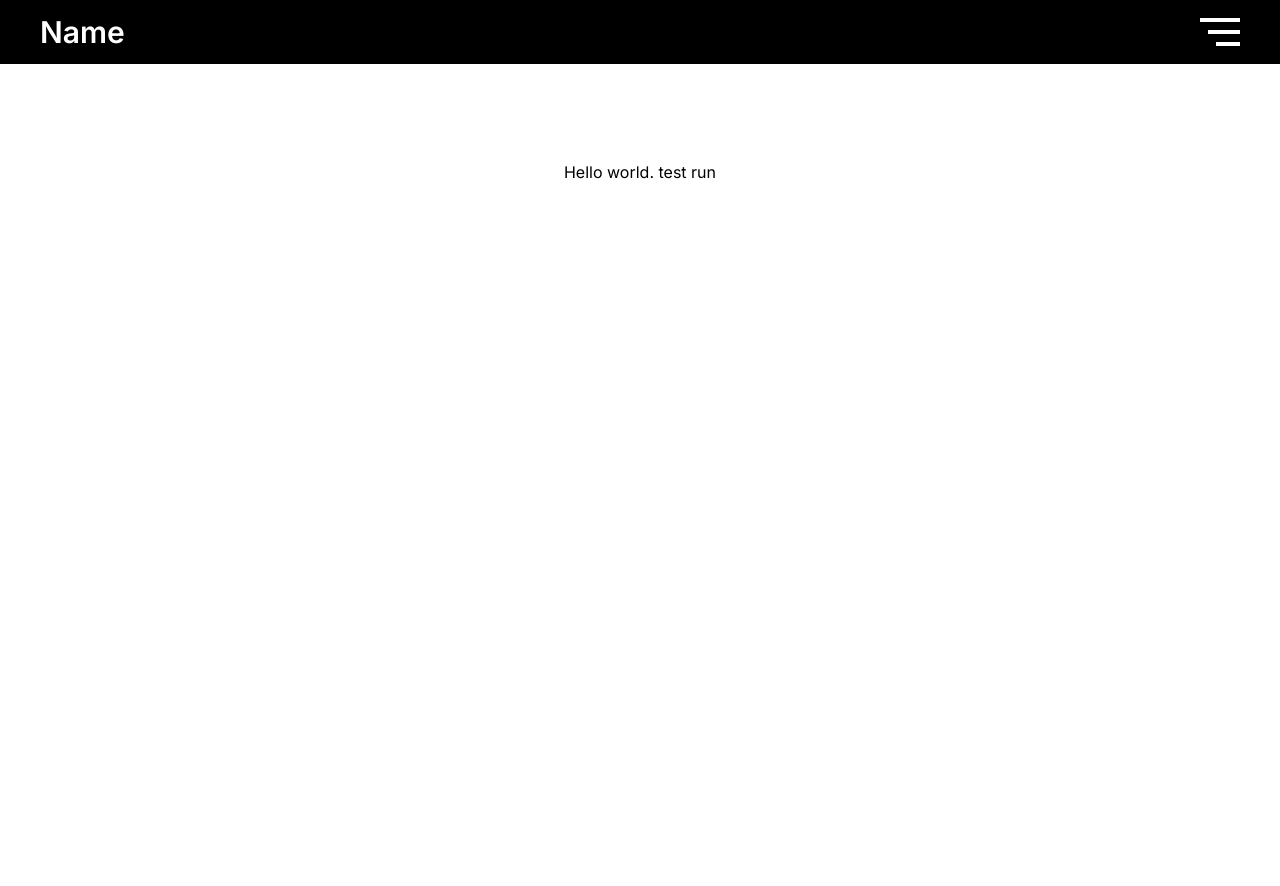
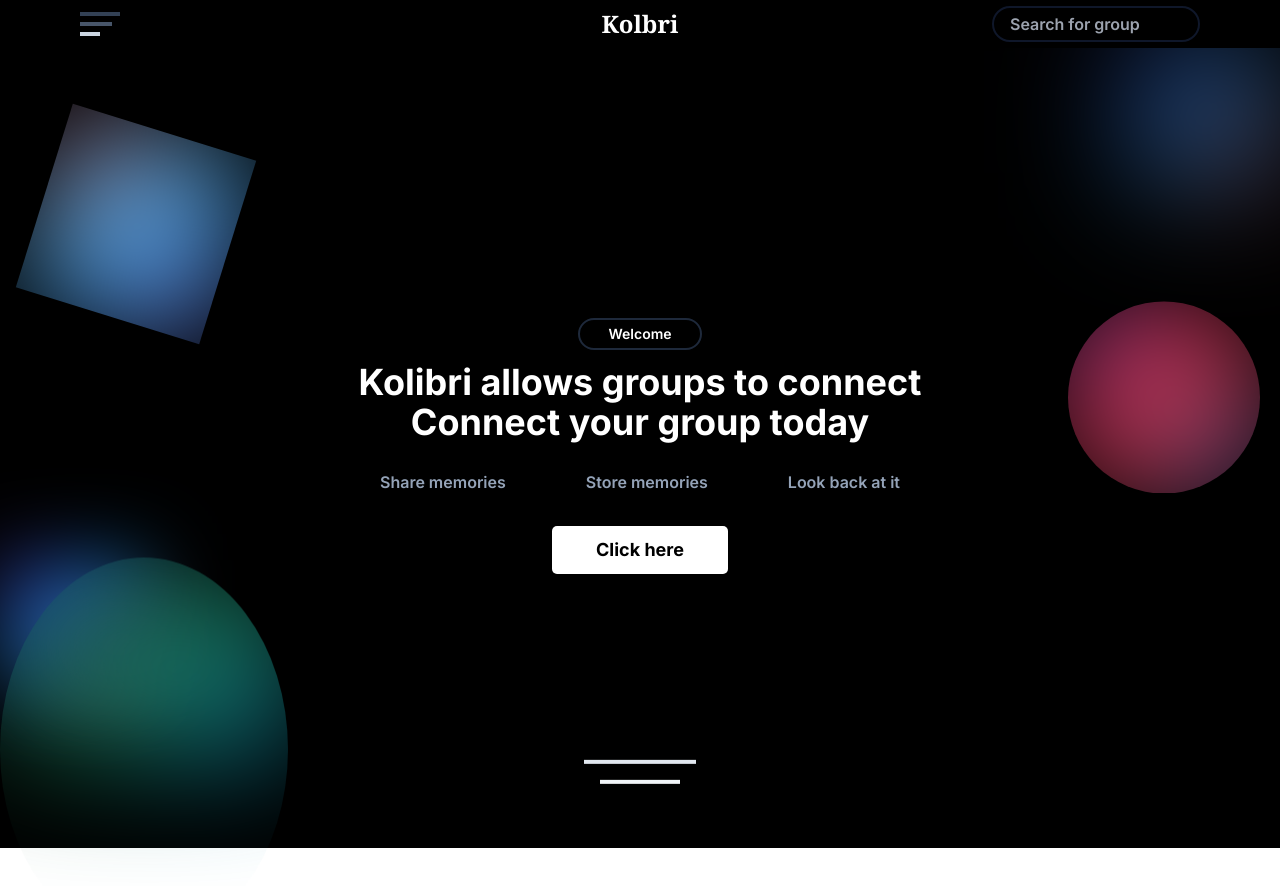
Before and after one commit to Bifrost-Builders/MyndaAlbum-appid, a Next.js app in the folder my-app/: page / in a window 1280 px wide. Shown: the top 886 px of the page. After the commit the page ends 848 px from the top, so only its background shows below. Built offline with nearby package versions, Linux system fonts and the light colour scheme.

Commit message:
Finished

```diff
--- /dev/null
+++ b/my-app/src/app/components/baseComp/button.tsx
@@ -0,0 +1,24 @@
+import React from "react";
+
+/*
+
+  Styled jsx button element
+
+*/
+
+interface ButtonProps extends React.ButtonHTMLAttributes<HTMLButtonElement> {
+  title?: string;
+}
+
+const Button: React.FC<ButtonProps> = ({ title = "Click here", ...props }) => {
+  return (
+    <button
+      className="h-12 w-44 rounded-[5px] bg-white text-black font-bold text-lg my-1 hover:bg-slate-100 hover:-translate-y-1 hover:transition-all"
+      {...props}
+    >
+      {title}
+    </button>
+  );
+};
+
+export default Button;
--- a/my-app/src/app/components/header.tsx
+++ b/my-app/src/app/components/header.tsx
@@ -12,33 +12,30 @@ export default function Header() {
     }
 
     return (
-        <header className="bg-black text-white h-16 flex justify-between items-center px-10">
+        <header className="bg-black h-12 w-full top-0 z-50 flex justify-center items-center gap-48 text-white relative">
 
-            <h1 className="text-3xl font-semibold">Name</h1>
+            <div className={menuState ? "bg-black bg-opacity-70 absolute left-14 top-14 h-32 w-32 flex flex-col justify-center px-9 rounded-2xl" : "hidden"}>
+                <Link href="" className="font-semibold hover:text-slate-200">About</Link>
+                <Link href="" className="font-semibold hover:text-slate-200">FAQ</Link>
+                <Link href="" className="font-semibold hover:text-slate-200">Demo</Link>
+            </div>
 
-            <div
-                className="h-7 w-10 gap-2 relative"
-                onClick={() => onMenuClick()}
-            >
+            <div className="absolute h-10 w-10 left-20 flex justify-center flex-col gap-1.5"
+            onClick={() => onMenuClick()}>
 
-                <div className="bg-white h-1 w-full absolute right-0 top-0"></div>
-
-                <div className="bg-white h-1 w-8 absolute right-0 top-3"></div>
-
-                <div className="bg-white h-1 w-6 absolute right-0 top-6"></div>
+                    <div className="h-1 w-full bg-slate-700"></div>
+                    <div className="h-1 w-8 bg-slate-600"></div>
+                    <div className="h-1 w-5 bg-slate-300"></div>
 
             </div>
 
-            <section className={menuState ? "bg-black text-white h-32 w-32 flex flex-col justify-center items-center text-lg font-semibold rounded-[8px] gap-2 transition-all delay-75 absolute top-[70px] right-3" : "hidden"}>
+            <h1 className="text-2xl font-serif font-bold">Kolbri</h1>
 
-                <Link href={"/"} className="hover:text-gray-200 active:text-gray-300">Home</Link>
-
-                <Link href={"/"} className="hover:text-gray-200 active:text-gray-300">About</Link>
-
-                <Link href={"/"} className="hover:text-gray-200 active:text-gray-300">Help</Link>
+            <div className="absolute right-20">
+            <input type="text" className="h-9 w-52 bg-black border-2 border-slate-900 rounded-full px-4 font-semibold" placeholder="Search for group" />
+            </div>
 
 
-            </section>
 
         </header>
     )
--- /dev/null
+++ b/my-app/src/app/components/routingButton.tsx
@@ -0,0 +1,23 @@
+
+/*
+    This file exports button that can be used to route
+
+    *Pass in props: route(string)
+    *Default = "/"
+
+*/
+
+import React from "react";
+import Button from "./baseComp/button";
+import { useRouter } from "next/navigation";
+
+export default function RoutingButton({route = "/"}) {
+    const Router = useRouter();
+    const handleRouting = () => {
+        Router.push(route)
+    };
+
+    return (
+        <Button onClick={handleRouting}/>
+    )
+}
--- /dev/null
+++ b/my-app/src/app/lib/hooks.ts
@@ -0,0 +1,7 @@
+"use client";
+import { useRouter } from "next/router";
+
+export default function useSkipper() {
+    const Router = useRouter();
+    Router.push("/");
+}
--- /dev/null
+++ b/my-app/src/app/loading.tsx
@@ -0,0 +1,12 @@
+
+/*
+
+    Base block for loading
+
+*/
+
+export default function Loading() {
+    return (
+        <h1>Loading...</h1>
+    )
+  }
--- a/my-app/src/app/page.tsx
+++ b/my-app/src/app/page.tsx
@@ -1,10 +1,66 @@
-
+"use client";
+import React from 'react';
+import Button from './components/baseComp/button';
+import RoutingButton from './components/routingButton';
 
 export default function Home() {
   return (
-    <main className="flex min-h-screen h-[1000px] flex-col items-center justify-between p-24">
+    <main className="min-h-screen h-full w-full bg-black relative">
 
-      <h1>Hello world. test run</h1>
+      {/* Gradient backgrounds with animations */}
+      <div
+        className="bg-gradient-to-br from-violet-900 via-sky-700 to-red-500 h-32 w-36 absolute top-0 right-1 blur-3xl"
+      />
+
+      <div
+        className="bg-gradient-to-br from-violet-900 via-sky-700 to-red-500 h-32 w-36 absolute bottom-40 left-0 blur-2xl"
+      />
+
+      <div
+        className="bg-gradient-to-br from-violet-500 via-sky-400 to-red-500 h-48 w-48 absolute left-10 top-20 blur-3xl animate-float animate-rotate"
+        style={{ clipPath: 'polygon(0% 0%, 100% 0%, 100% 100%, 0% 100%)' }}
+      />
+
+      <div
+        className="bg-gradient-to-br from-purple-500 via-red-600 to-blue-500 h-48 w-48 absolute right-5 top-64 blur-3xl animate-float"
+        style={{ clipPath: 'circle(50%)' }}
+      />
+
+      <div
+        className="bg-gradient-to-br from-blue-800 via-green-800 to-sky-500 h-48 w-72 absolute bottom-24 blur-3xl animate-float"
+        style={{ clipPath: 'ellipse(50% 100% at 50% 100%)' }}
+      />
+
+      {/* Main content section */}
+      <section className="h-screen w-full bg-black flex flex-col justify-center items-center text-white gap-3">
+
+        <div className="border-2 border-slate-800 px-7 py-1 rounded-full">
+          <p className="font-semibold text-sm">Welcome</p>
+        </div>
+
+        <h1 className="text-4xl text-center font-bold z-50">
+          Kolibri allows groups to connect
+          <br />
+          Connect your group today
+        </h1>
+
+        {/* List of features with hover effects */}
+        <ul className="flex justify-center items-center gap-20 py-4 text-slate-400 font-semibold z-50">
+          <li className="hover:text-slate-300 hover:transition-all">Share memories</li>
+          <li className="hover:text-slate-300 hover:transition-all">Store memories</li>
+          <li className="hover:text-slate-300 hover:transition-all">Look back at it</li>
+        </ul>
+
+        {/* Call to action button */}
+        <RoutingButton />
+
+      </section>
+
+      {/* Bouncing animation at the bottom */}
+      <div className="z-50 h-10 w-full absolute bottom-14 flex justify-center flex-col">
+        <div className="h-1 w-28 bg-slate-200 m-auto animate-bounce"></div>
+        <div className="h-1 w-20 bg-slate-100 m-auto animate-bounce"></div>
+      </div>
 
     </main>
   );
--- a/my-app/tailwind.config.ts
+++ b/my-app/tailwind.config.ts
@@ -8,10 +8,19 @@ const config: Config = {
   ],
   theme: {
     extend: {
-      backgroundImage: {
-        "gradient-radial": "radial-gradient(var(--tw-gradient-stops))",
-        "gradient-conic":
-          "conic-gradient(from 180deg at 50% 50%, var(--tw-gradient-stops))",
+      keyframes: {
+        float: {
+          '0%, 100%': { transform: 'translateY(0)' },
+          '50%': { transform: 'translateY(-10px)' },
+        },
+        rotate: {
+          '0%': { transform: 'rotate(0deg)' },
+          '100%': { transform: 'rotate(360deg)' },
+        },
+      },
+      animation: {
+        float: 'float 3s ease-in-out infinite',
+        rotate: 'rotate 10s linear infinite',
       },
     },
   },
```
Also changed, not shown: my-app/src/app/lib/scripts.ts (added).
